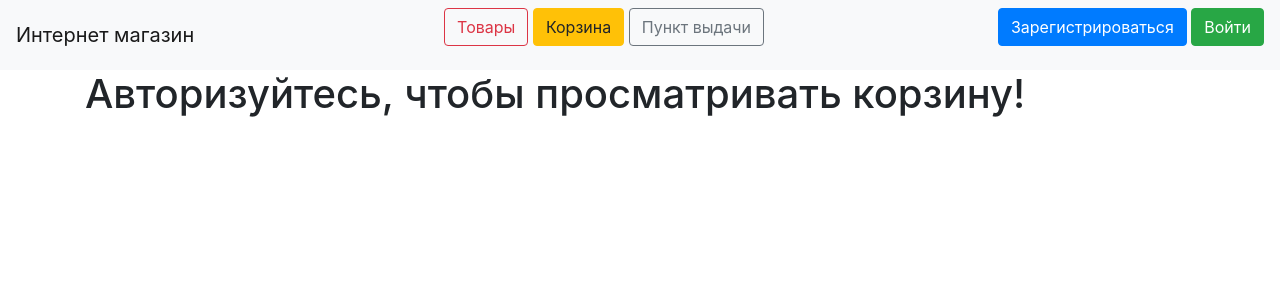
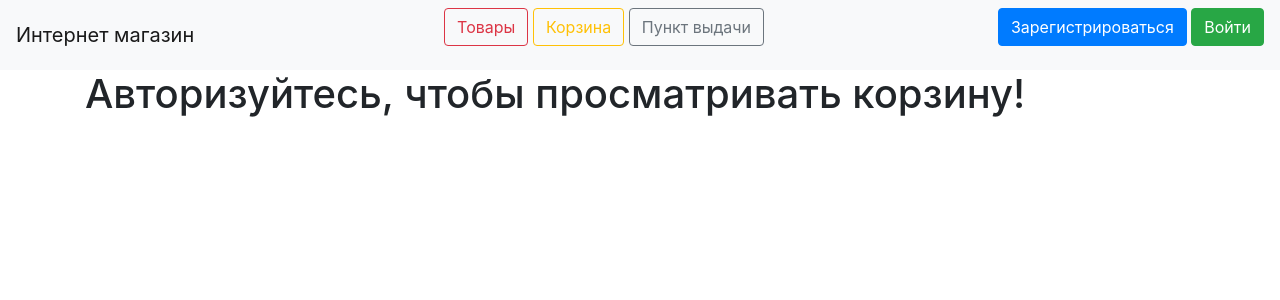
Before and after one commit to lisa-leonowa/store, a Flask app: page /basket in a window 1280 px wide. Shown: the top 300 px of the page. Run offline with Flask 2, Linux system fonts and the light colour scheme; some libraries are stand-ins or nearby versions.

Commit message:
Update base.html

```diff
--- a/templates/base.html
+++ b/templates/base.html
@@ -15,7 +15,7 @@
         <a class="navbar-brand" href="#">Интернет магазин</a>
         <p>
             <a class="btn btn-outline-danger" href="/">Товары</a>
-            <a class="btn btn-warning" href="/basket">Корзина</a>
+            <a class="btn btn-outline-warning" href="/basket">Корзина</a>
             <a class="btn btn-outline-secondary" href="/map">Пункт выдачи</a>
         </p>
         {% if current_user.is_authenticated %}
```
